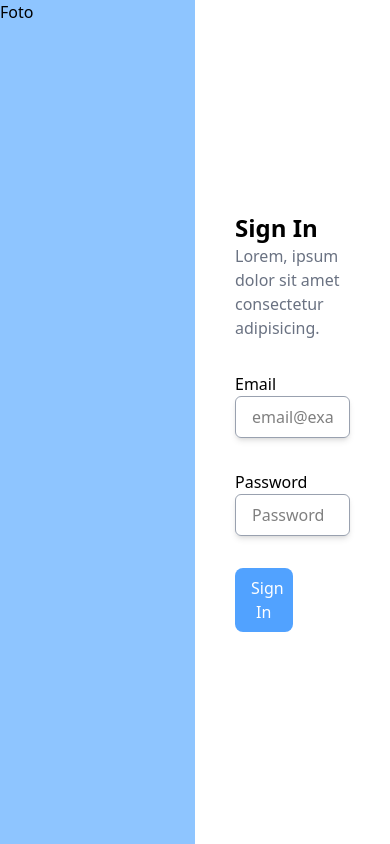
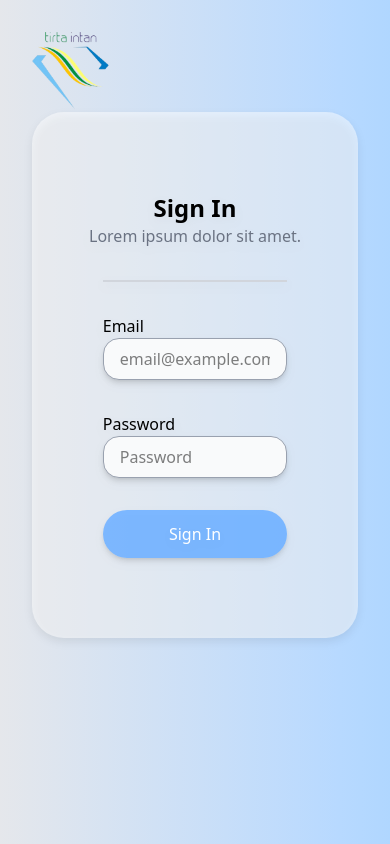
Before and after one commit to justdhit63/mapping-pdam, a React (Vite) app: page / in a window 390 px wide. Built offline with nearby package versions, Linux system fonts and the light colour scheme; no server answers.

Commit message:
test responsive design

```diff
--- a/src/components/Navbar.jsx
+++ b/src/components/Navbar.jsx
@@ -55,8 +55,8 @@ const Navbar = () => {
                     <path strokeLinecap="round" strokeLinejoin="round" strokeWidth={2} d="M4 6h16M4 12h16m-7 6h7" />
                 </svg>
             </button>
-            <div className="w-full flex justify-center items-center mx-auto">
-                <nav className={`${isNavOpen ? 'sm:flex' : 'hidden'} fixed justify-center gap-20 mx-auto bg-white py-4 rounded-2xl shadow-lg border border-gray-200 text-lg px-4 mb-8 z-50`}>
+            <div className="flex justify-center items-center mx-auto">
+                <nav className={`${isNavOpen ? 'sm:flex' : 'hidden'} fixed w-4/5 justify-center xl:gap-20 mx-auto bg-white py-4 rounded-2xl shadow-lg border border-gray-200 text-lg px-4 mb-8 z-50`}>
                     {/* Logo */}
                     <div className="flex items-center gap-2">
                         <img src="./logo.png" alt="" className="w-16 h-16 p-2 rounded-lg border border-gray-200 shadow-md" />
@@ -66,9 +66,9 @@ const Navbar = () => {
                         </div>
                     </div>
 
-                    <div className=" border border-gray-200 bg-gray-100 shadow-inner rounded-full flex items-center gap-2 py-2">
+                    <div className="border border-gray-200 bg-gray-100 shadow-inner rounded-full flex items-center py-2">
                         {navItems.map((item) => (
-                            <NavLink key={item.name} to={item.path} className={({ isActive }) => `flex justify-center items-center font-bold mb-4 px-4 py-2 rounded-4xl sm:mb-0 mx-4 ${isActive ? 'text-white bg-blue-400' : 'text-gray-500 hover:text-blue-300'}`}>
+                            <NavLink key={item.name} to={item.path} className={({ isActive }) => `flex justify-center items-center font-bold mb-4 p-2 rounded-4xl sm:mb-0 mx-4 text-xs ${isActive ? 'text-white bg-blue-400' : 'text-gray-500 hover:text-blue-300'}`}>
                                 <h5>{item.name}</h5>
                             </NavLink>
                         ))}
--- a/src/pages/Login.jsx
+++ b/src/pages/Login.jsx
@@ -38,20 +38,21 @@ const Login = () => {
 
     return (
         <>
-            <div className="h-screen grid grid-cols-2 items-center">
-                <div className="bg-blue-300 w-full h-full">Foto</div>
-                <div className="bg-white w-full h-full p-10 flex items-center justify-center">
-                    <div className="">
-                        <h1 className='font-semibold text-2xl'>Sign In</h1>
-                        <h5 className="text-gray-500 mb-8">Lorem, ipsum dolor sit amet consectetur adipisicing.</h5>
-                        <form onSubmit={handleLogin} className="">
+            <div className="min-h-screen p-8 bg-linear-to-r from-gray-200 to-blue-300/70">
+            <img src="./logo.png" alt="" className='w-20 h-20' />
+                <div className="w-full sm:w-3/4 lg:w-1/2 drop-shadow-lg mx-auto bg-white/50 rounded-4xl px-10 py-20 flex items-center justify-center">
+                    <div className="w-full">
+                        <h1 className='font-semibold text-2xl text-center'>Sign In</h1>
+                        <h5 className="text-gray-500 text-center">Lorem ipsum dolor sit amet.</h5>
+                        <div className="border border-gray-300 my-8 w-3/4 mx-auto"></div>
+                        <form onSubmit={handleLogin} className="w-3/4 mx-auto">
                             <h1 className="">Email</h1>
                             <input
                                 type="email"
                                 value={email}
                                 onChange={(e) => setEmail(e.target.value)}
                                 placeholder='email@example.com'
-                                className='py-2 px-4 border rounded-md w-full border-gray-400 shadow-md mb-8'
+                                className='py-2 px-4 border rounded-2xl bg-gray-50 w-full border-gray-400 shadow-md mb-8'
                                 required
                             />
                             <h1 className="">Password</h1>
@@ -60,10 +61,10 @@ const Login = () => {
                                 value={password}
                                 onChange={(e) => setPassword(e.target.value)}
                                 placeholder='Password'
-                                className='py-2 px-4 border rounded-md w-full border-gray-400 shadow-md mb-8'
+                                className='py-2 px-4 border rounded-2xl bg-gray-50 w-full border-gray-400 shadow-md mb-8'
                                 required
                             />
-                            <button type="submit" disabled={loading} className='rounded-lg py-2 px-4 bg-blue-400 text-white font-medium w-1/2'>{loading ? 'Loading..' : 'Sign In'}</button>
+                            <button type="submit" disabled={loading} className='rounded-full w-full p-3 bg-blue-400/70 hover:bg-blue-400 text-white font-medium shadow-md'>{loading ? 'Loading..' : 'Sign In'}</button>
                         </form>
                     </div>
                 </div>
```
Also changed, not shown: public/bg.jpeg (added).
